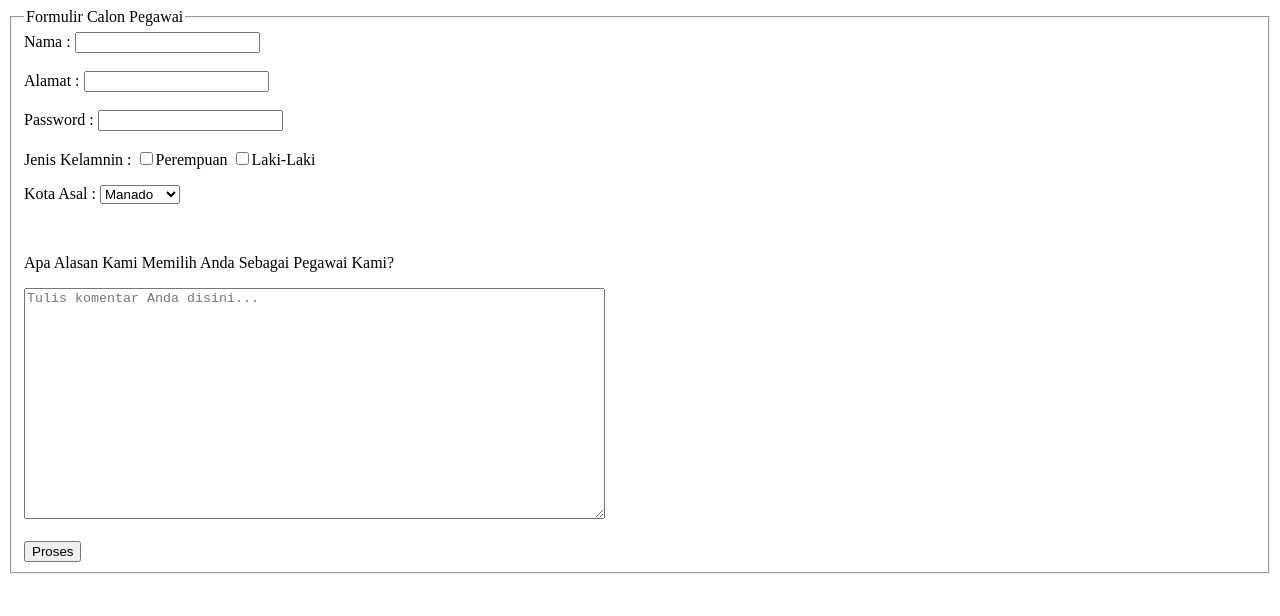
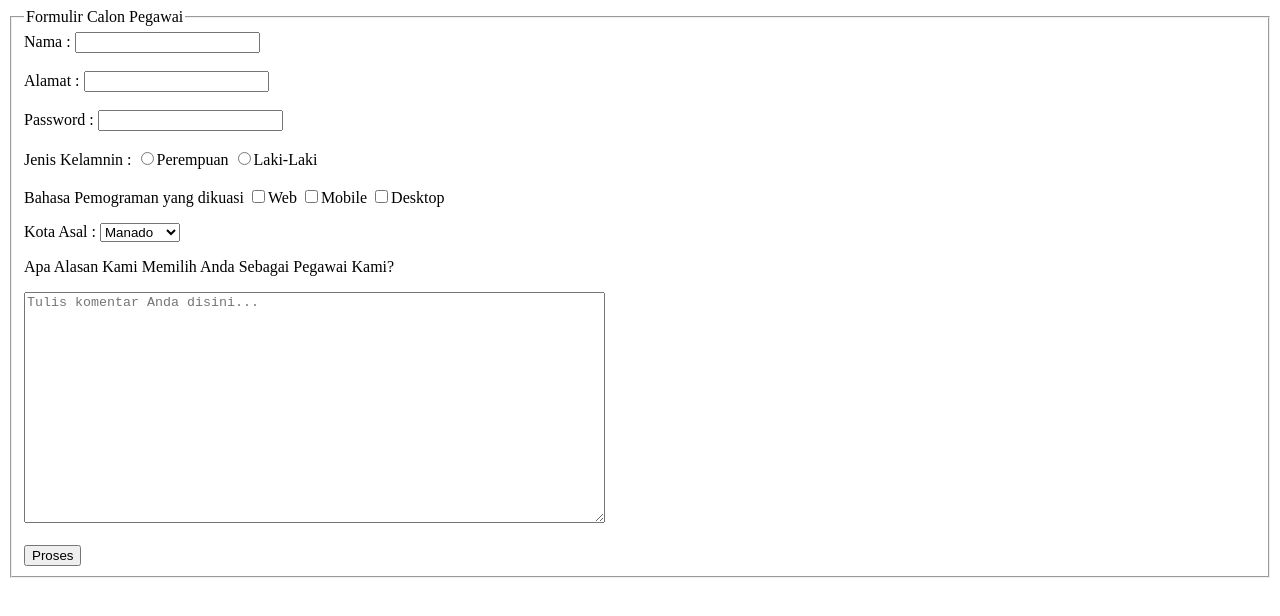
Before and after one commit to TandiseruVini/wd2020-S21910004, a plain HTML site: page pertemuan8/index.html in a window 1280 px wide. Drawn offline with Linux system fonts and the light colour scheme.

Commit message:
Menambahkan Tag Radio

```diff
--- a/pertemuan8/index.html
+++ b/pertemuan8/index.html
@@ -17,10 +17,15 @@
         <label for="password">Password :</label>
         <input type="text"name="password" /><br>
         <br>
-        <label for="checkbox">Jenis Kelamnin :</label>
-        <input type="checkbox">Perempuan
-        <input type="checkbox">Laki-Laki
+        <label for="radio">Jenis Kelamnin :</label>
+        <input type="radio">Perempuan
+        <input type="radio">Laki-Laki
         <br>
+        <br>
+        <label for="checkbox">Bahasa Pemograman yang dikuasi</label>
+        <input type="checkbox">Web
+        <input type="checkbox">Mobile
+        <input type="checkbox">Desktop
         <p>Kota Asal :
         <select >
             <option value="Manado">Manado</option>
@@ -29,7 +34,6 @@
             <option value="Surabaya">Surabaya</option>
             <option value="Bandung">Bandung</option>
         </select></p>
-        <br>
         <p>Apa Alasan Kami Memilih Anda Sebagai Pegawai Kami?</p>
         <textarea rows="15"  cols="70" placeholder="Tulis komentar Anda disini..."></textarea>
         <br>
```
